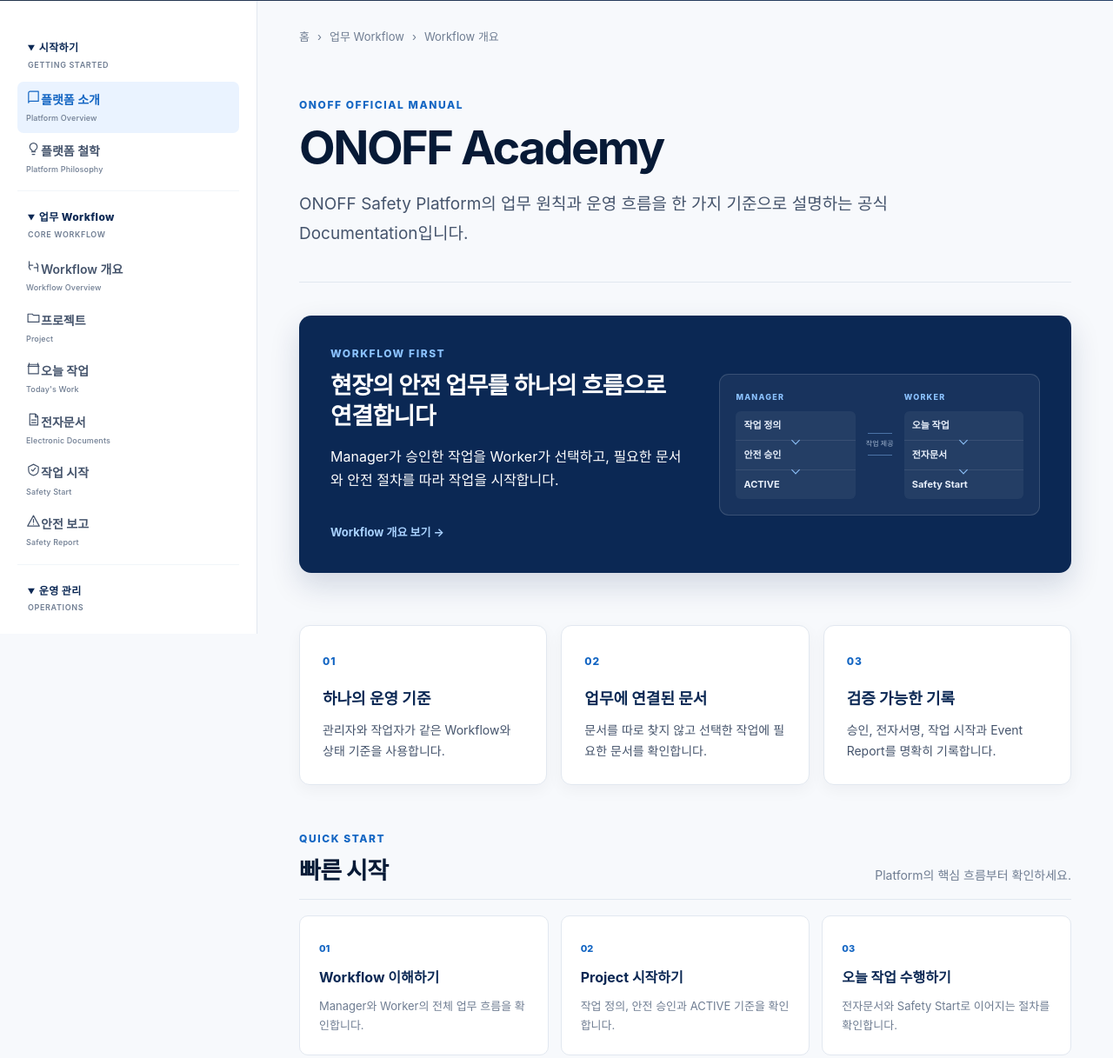
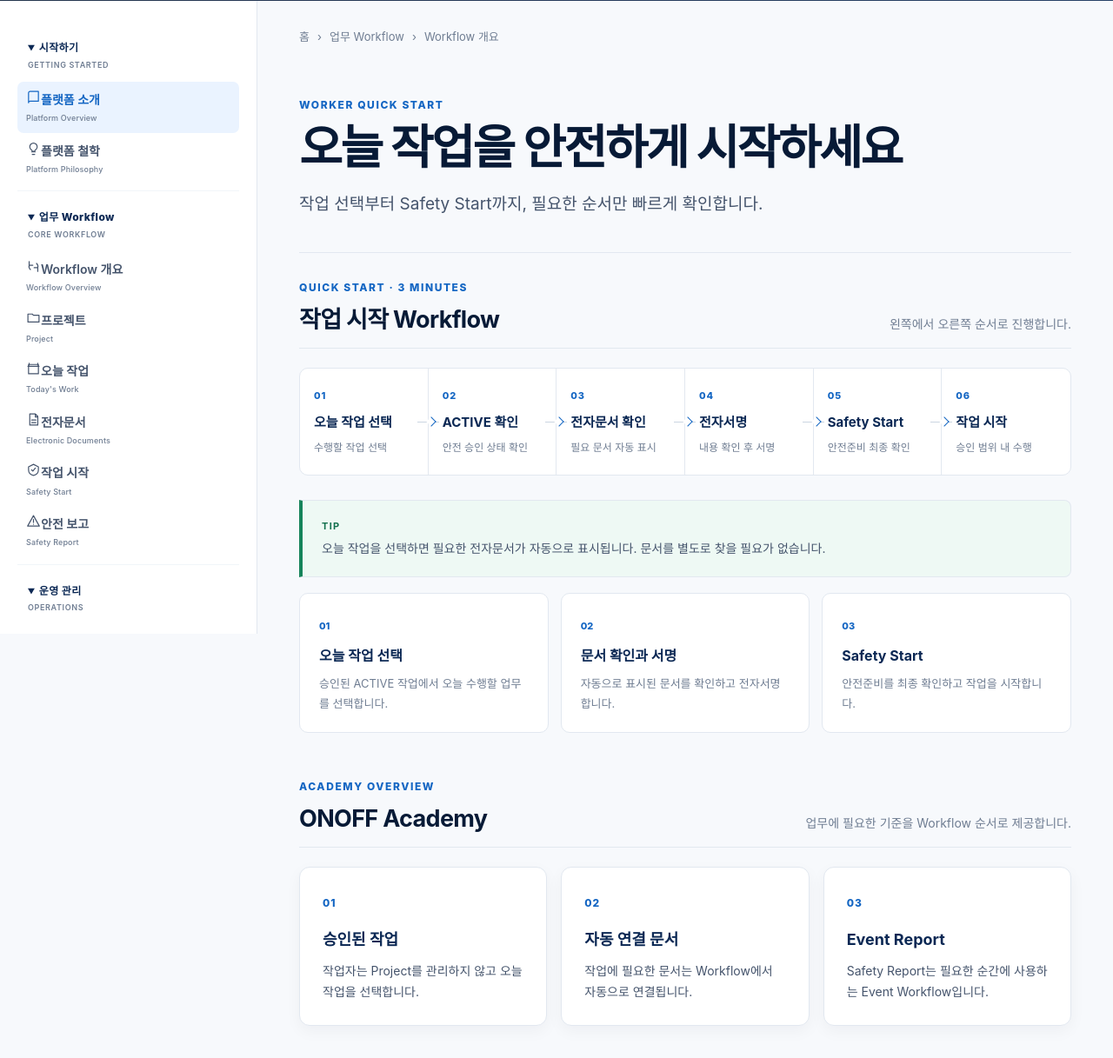
Before and after one commit to kjisoo35-byte/onoff-academy, a website: page index.html in a window 1280 px wide. Shown: the part 71-1288 px from the top of the page at 87% size. Drawn offline with Linux system fonts and the light colour scheme.

Commit message:
Sprint A-007: improve Academy home workflow

```diff
--- a/css/academy.css
+++ b/css/academy.css
@@ -191,6 +191,9 @@
 .info-card p { margin: 0; color: var(--slate-700); font-size: 14px; }
 .card-number { color: var(--blue-600); font-size: 12px; font-weight: 800; letter-spacing: .08em; }
 .home-block { margin-top: 52px; }
+.home-priority { margin-top: 30px; }
+.home-start-tip { margin-top: 18px; }
+.home-start-flow { margin-top: 20px; }
 .home-block-heading { display: flex; justify-content: space-between; align-items: end; gap: 24px; padding-bottom: 15px; border-bottom: 1px solid var(--slate-200); }
 .home-block-heading > p { margin: 0; color: var(--slate-500); font-size: 14px; }
 .quick-start-grid { margin-top: 18px; display: grid; grid-template-columns: repeat(3, 1fr); gap: 14px; }
--- a/index.html
+++ b/index.html
@@ -73,32 +73,32 @@
       <article class="document">
         <section class="manual-section welcome-section" id="home">
           <header class="document-header">
-            <p class="eyebrow">ONOFF OFFICIAL MANUAL</p>
-            <h1>ONOFF Academy</h1>
-            <p class="lead">ONOFF Safety Platform의 업무 원칙과 운영 흐름을 한 가지 기준으로 설명하는 공식 Documentation입니다.</p>
+            <p class="eyebrow">WORKER QUICK START</p>
+            <h1>오늘 작업을 안전하게 시작하세요</h1>
+            <p class="lead">작업 선택부터 Safety Start까지, 필요한 순서만 빠르게 확인합니다.</p>
           </header>
-          <div class="intro-panel workflow-hero">
-            <div class="hero-copy"><p class="panel-kicker">WORKFLOW FIRST</p><h2>현장의 안전 업무를 하나의 흐름으로 연결합니다</h2><p>Manager가 승인한 작업을 Worker가 선택하고, 필요한 문서와 안전 절차를 따라 작업을 시작합니다.</p><a href="#workflow">Workflow 개요 보기 →</a></div>
-            <div class="hero-workflow" aria-label="Manager에서 Worker로 이어지는 Workflow 요약">
-              <div class="hero-role"><span>MANAGER</span><ol><li>작업 정의</li><li>안전 승인</li><li>ACTIVE</li></ol></div>
-              <div class="hero-handoff" aria-hidden="true"><span></span><small>작업 제공</small><span></span></div>
-              <div class="hero-role"><span>WORKER</span><ol><li>오늘 작업</li><li>전자문서</li><li>Safety Start</li></ol></div>
-            </div>
-          </div>
-          <div class="card-grid">
-            <article class="info-card"><span class="card-number">01</span><h3>하나의 운영 기준</h3><p>관리자와 작업자가 같은 Workflow와 상태 기준을 사용합니다.</p></article>
-            <article class="info-card"><span class="card-number">02</span><h3>업무에 연결된 문서</h3><p>문서를 따로 찾지 않고 선택한 작업에 필요한 문서를 확인합니다.</p></article>
-            <article class="info-card"><span class="card-number">03</span><h3>검증 가능한 기록</h3><p>승인, 전자서명, 작업 시작과 Event Report를 명확히 기록합니다.</p></article>
-          </div>
-          <section class="home-block" aria-labelledby="quick-start-title">
-            <header class="home-block-heading"><div><p class="eyebrow">QUICK START</p><h2 id="quick-start-title">빠른 시작</h2></div><p>Platform의 핵심 흐름부터 확인하세요.</p></header>
-            <div class="quick-start-grid"><a href="#workflow"><span>01</span><strong>Workflow 이해하기</strong><p>Manager와 Worker의 전체 업무 흐름을 확인합니다.</p></a><a href="#project"><span>02</span><strong>Project 시작하기</strong><p>작업 정의, 안전 승인과 ACTIVE 기준을 확인합니다.</p></a><a href="#daily-work"><span>03</span><strong>오늘 작업 수행하기</strong><p>전자문서와 Safety Start로 이어지는 절차를 확인합니다.</p></a></div>
+          <section class="home-block home-priority" aria-labelledby="quick-start-title">
+            <header class="home-block-heading"><div><p class="eyebrow">QUICK START · 3 MINUTES</p><h2 id="quick-start-title">작업 시작 Workflow</h2></div><p>왼쪽에서 오른쪽 순서로 진행합니다.</p></header>
+            <ol class="standard-workflow worker-flow home-start-flow" aria-label="작업자 빠른 시작 Workflow Diagram">
+              <li><span class="flow-index">01</span><strong>오늘 작업 선택</strong><small>수행할 작업 선택</small></li>
+              <li><span class="flow-index">02</span><strong>ACTIVE 확인</strong><small>안전 승인 상태 확인</small></li>
+              <li><span class="flow-index">03</span><strong>전자문서 확인</strong><small>필요 문서 자동 표시</small></li>
+              <li><span class="flow-index">04</span><strong>전자서명</strong><small>내용 확인 후 서명</small></li>
+              <li><span class="flow-index">05</span><strong>Safety Start</strong><small>안전준비 최종 확인</small></li>
+              <li><span class="flow-index">06</span><strong>작업 시작</strong><small>승인 범위 내 수행</small></li>
+            </ol>
+            <aside class="callout tip home-start-tip"><strong>TIP</strong><p>오늘 작업을 선택하면 필요한 전자문서가 자동으로 표시됩니다. 문서를 별도로 찾을 필요가 없습니다.</p></aside>
+            <div class="quick-start-grid"><a href="#daily-work"><span>01</span><strong>오늘 작업 선택</strong><p>승인된 ACTIVE 작업에서 오늘 수행할 업무를 선택합니다.</p></a><a href="#electronic-documents"><span>02</span><strong>문서 확인과 서명</strong><p>자동으로 표시된 문서를 확인하고 전자서명합니다.</p></a><a href="#safety-start"><span>03</span><strong>Safety Start</strong><p>안전준비를 최종 확인하고 작업을 시작합니다.</p></a></div>
+          </section>
+          <section class="home-block" aria-labelledby="academy-overview-title">
+            <header class="home-block-heading"><div><p class="eyebrow">ACADEMY OVERVIEW</p><h2 id="academy-overview-title">ONOFF Academy</h2></div><p>업무에 필요한 기준을 Workflow 순서로 제공합니다.</p></header>
+            <div class="card-grid"><article class="info-card"><span class="card-number">01</span><h3>승인된 작업</h3><p>작업자는 Project를 관리하지 않고 오늘 작업을 선택합니다.</p></article><article class="info-card"><span class="card-number">02</span><h3>자동 연결 문서</h3><p>작업에 필요한 문서는 Workflow에서 자동으로 연결됩니다.</p></article><article class="info-card"><span class="card-number">03</span><h3>Event Report</h3><p>Safety Report는 필요한 순간에 사용하는 Event Workflow입니다.</p></article></div>
           </section>
           <section class="home-block" aria-labelledby="home-workflow-title">
             <header class="home-block-heading"><div><p class="eyebrow">KEY WORKFLOWS</p><h2 id="home-workflow-title">주요 Workflow</h2></div></header>
             <nav class="home-links" aria-label="주요 Workflow 바로가기"><a href="#project">프로젝트 <span>Project →</span></a><a href="#daily-work">오늘 작업 <span>Today's Work →</span></a><a href="#electronic-documents">전자문서 <span>Documents →</span></a><a href="#safety-report">안전 보고 <span>Safety Report →</span></a></nav>
           </section>
-          <section class="home-block home-release" aria-labelledby="recent-update-title"><div><p class="eyebrow">RECENT UPDATE</p><h2 id="recent-update-title">최근 업데이트</h2><p>Workflow Overview를 Academy 표준 Chapter로 확정했습니다.</p></div><a href="#release-notes">Release Note 보기 →</a></section>
+          <section class="home-block home-release" aria-labelledby="recent-update-title"><div><p class="eyebrow">RECENT UPDATE</p><h2 id="recent-update-title">최근 업데이트</h2><p>처음 사용하는 작업자를 위한 3분 Quick Start를 적용했습니다.</p></div><a href="#release-notes">Release Note 보기 →</a></section>
         </section>
 
         <section class="manual-section" id="philosophy">
@@ -228,6 +228,7 @@
 
         <section class="manual-section" id="release-notes">
           <header class="section-heading"><div><p class="eyebrow">RELEASE NOTES</p><h2>Release Notes</h2></div><p>Academy Documentation 변경 이력입니다.</p></header>
+          <article class="release-entry"><time datetime="2026-08-06">2026.08.06</time><div><h3>Sprint A-007 · Worker First Home</h3><p>Home을 처음 사용하는 작업자 기준으로 재배치하고 3분 Quick Start Workflow를 최상단에 적용했습니다.</p></div></article>
           <article class="release-entry"><time datetime="2026-08-06">2026.08.06</time><div><h3>Sprint A-006 · Documentation Quality</h3><p>Workflow 중심 Hero, Manager→Worker Diagram, 한국어 Breadcrumb와 Navigation·Typography 가독성을 개선했습니다.</p></div></article>
           <article class="release-entry"><time datetime="2026-08-06">2026.08.06</time><div><h3>Sprint A-005 · Documentation Environment</h3><p>Live Reload 개발 환경, Academy Home, 한국어 Navigation, 단색 Documentation Icon과 Workflow Diagram 연결 표현을 개선했습니다.</p></div></article>
           <article class="release-entry"><time datetime="2026-08-06">2026.08.06</time><div><h3>Sprint A-004 · Workflow Overview Standard</h3><p>Manager와 Worker Workflow Diagram, 핵심 원칙, FAQ, Related Pages 및 Chapter Navigation을 Academy 표준 Template로 확정했습니다.</p></div></article>
--- a/print.css
+++ b/print.css
@@ -6,7 +6,7 @@
   .manual-section { padding-top: 0; break-before: page; page-break-before: always; }
   .manual-section:first-child { break-before: auto; page-break-before: auto; }
   .document-header, .section-heading, h2, h3 { break-after: avoid; page-break-after: avoid; }
-  .workflow-hero, .hero-workflow, .info-card, .workflow-diagram li, .standard-workflow li, .principle-grid article, .workflow-faq details, .callout, .step-list li, .role-row, .event-grid article, .best-practice, .related-pages, .release-entry { break-inside: avoid; page-break-inside: avoid; }
+  .workflow-hero, .hero-workflow, .home-priority, .info-card, .workflow-diagram li, .standard-workflow li, .principle-grid article, .workflow-faq details, .callout, .step-list li, .role-row, .event-grid article, .best-practice, .related-pages, .release-entry { break-inside: avoid; page-break-inside: avoid; }
   .workflow-diagram { grid-template-columns: repeat(3, 1fr); }
   .step-list.horizontal { grid-template-columns: repeat(2, 1fr); }
   .standard-chapter { break-before: page; }
```
